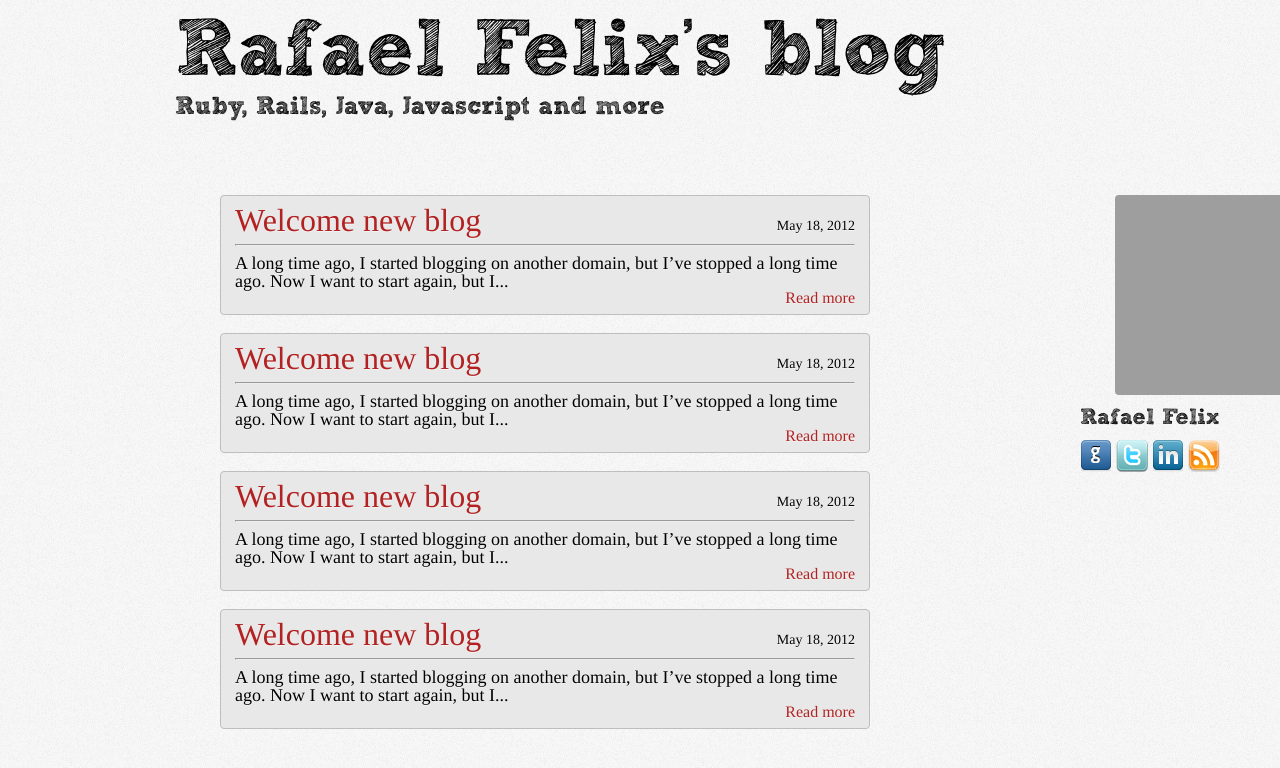
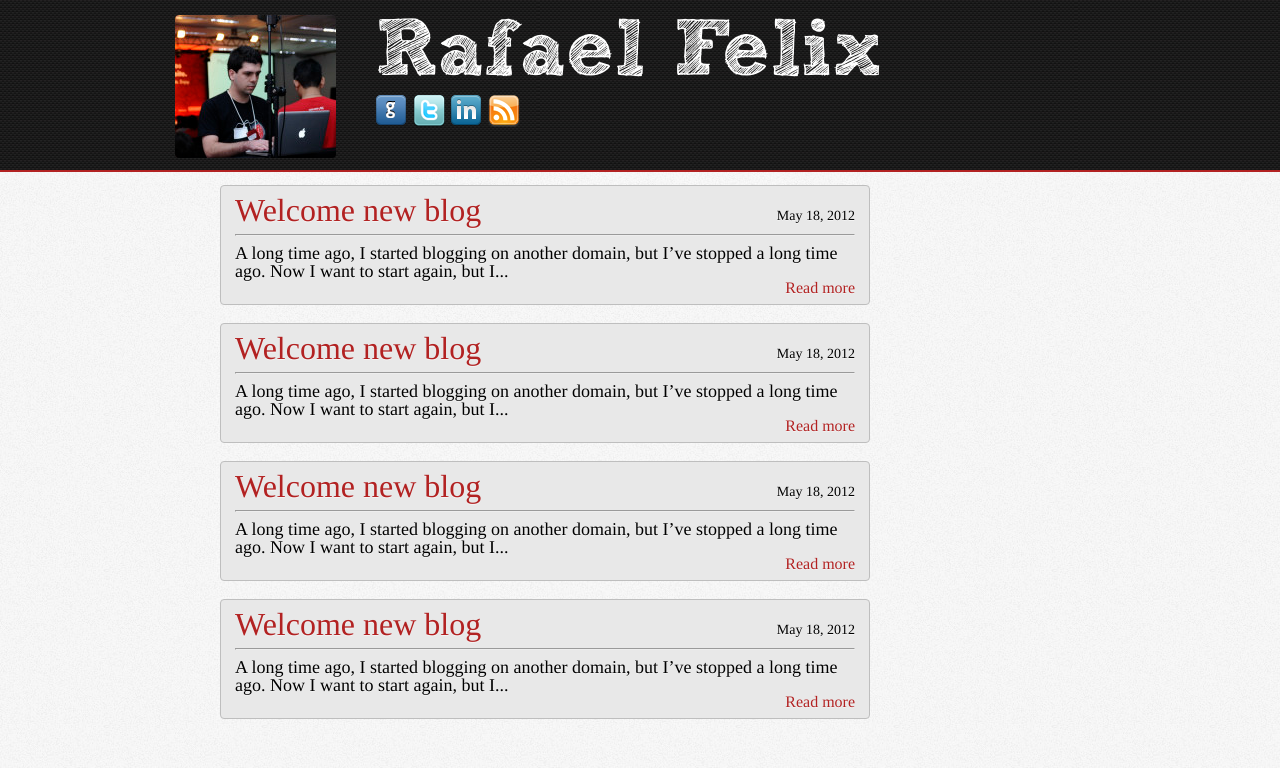
Before and after one commit to fellix/fellix.github.com, a Jekyll site: the page built from index.html, in a window 1280 px wide. Shown: the top 768 px of the page. Built offline with Jekyll 4.4.1, drawn with Linux system fonts in a browser that asks for light colours; grey boxes are pictures that could not be loaded.

Commit message:
Creating a topbar

```diff
--- a/_layouts/default.html
+++ b/_layouts/default.html
@@ -7,21 +7,15 @@
     <link rel="stylesheet" href="/css/style.css" type="text/css"/>
   </head>
   <body>
-    <section id="page">
       <header id="blog-title">
+        <div class='header-container'>
+          <div class='img-container'>
+            <img src='/img/profile.png'/>
+          </div>
+          <div class='author'>
             <a href='/'>
-          <h1 class="title">Rafael Felix's blog</h1>
+              <h1 class='title'>Rafael Felix</h1>
             </a>
-        <p class="subtitle">Ruby, Rails, Java, Javascript and more</p>
-      </header>
-      <section id="blog-content">
-          {{ content }}
-      </section>
-      <section id="about">
-        <div id='img-container'>
-          <img src='http://www.gravatar.com/avatar/a70aa5d32b9c30f1f9c94d0ae47093ac.png'/>
-        </div>
-        <p class='name'>Rafael Felix</p>
             <ul>
               <li>
                 <a href='http://github.com/fellix' target='_blank'><img src='/img/github.png' alt='fellix on github'/></a>
@@ -36,6 +30,12 @@
                 <a href='/atom.xml' target='_blank'><img src='/img/feed.png' alt='blog feed'/></a>
               </li>
             </ul>
+          </div>
+        </div>
+      </header>
+    <section id="page">
+      <section id="blog-content">
+          {{ content }}
       </section>
     </section>
     <script type="text/javascript">
--- a/css/style.css
+++ b/css/style.css
@@ -24,15 +24,19 @@ table {border-collapse: collapse;border-spacing: 0;}
 
 body{background: url(bg.jpg); height: 100%; font-family: Times, Arial, sans-serif;}
 
-section#page{ width:960px; margin:0 auto;}
+section#page, header#blog-title .header-container{ width:960px; margin:0 auto;}
 
-header#blog-title{font-family: "SketchRockwell Bold", Arial, sans-serif; padding: 15px 15px 75px;}
+header#blog-title{font-family: "SketchRockwell Bold", Arial, sans-serif; padding: 15px 15px 75px;height:80px;background: url(footer-bg.jpg);margin-bottom:13px;width:100%;border-bottom: 2px #B22222 solid;}
 header#blog-title h1.title{font-size: 80px;}
-header#blog-title a{text-decoration: none;color: #000;}
+header#blog-title a{text-decoration: none;color: #fff;}
 header#blog-title p.subtitle{font-size: 25px;}
+header#blog-title .img-container{ width: 200px; float: left;}
+header#blog-title img{ border-radius:4px;}
+header#blog-title .author{ width: 700px; float:left;}
+header#blog-title .author ul li{ display: inline-block; width: 32px; height: 32px;}
 
-section#blog-content{min-height: 100%;height: auto !important;height: 100%;margin: 0 auto 60px 60px;width:650px;}
-section#blog-content ul.posts{margin-bottom:120px;width:100%}
+section#blog-content{min-height: 100%;height: auto !important;height: 100%;margin: 0 auto 60px 60px;width:650px;clear:both;}
+section#blog-content ul.posts{width:100%}
 section#blog-content ul.posts li, article#post{padding: 8px 14px;margin-bottom: 18px;text-shadow: 0 1px 0 rgba(255,255,255,.5);border: 1px solid #BEBEBE;background-color: #E8E8E8;border-radius: 4px;}
 section#blog-content h2.post-title{font-size: 32px;}
 section#blog-content h2.post-title a{color: #B22222;text-decoration: none;}
@@ -42,13 +46,9 @@ section#blog-content p.post-read-more{text-align: right;}
 section#blog-content p a{color: #B22222;text-decoration:none;}
 section#blog-content p a:hover{text-decoration:underline;}
 
-article#post{min-height: 300px;margin-bottom:120px;}
+article#post{min-height: 300px;}
 article#post header h2{font-size: 48px;color: #B22222;}
 article#post header p{text-align: right;font-size: 20px;text-decoration: underline;}
 section#post-content, section#post-content p{font-size: 18px;padding-top: 10px;line-height: 1.5em;}
 
-section#about{width: 200px;position:fixed;top:0;right:0;margin-top:195px;}
-section#about div#img-container{ padding-left:35px; }
-section#about img{ border-radius:4px;}
-section#about p.name { padding-top: 10px; padding-bottom: 10px; font-family: "SketchRockwell Bold", Arial, sans-serif;font-size: 22px;}
-section#about ul li{ display: inline-block; width: 32px; height: 32px;}
+.clearfix{ clear: both; }
```
Also changed, not shown: img/profile.png (added). Lines whose indentation alone changed are shown as unchanged.
